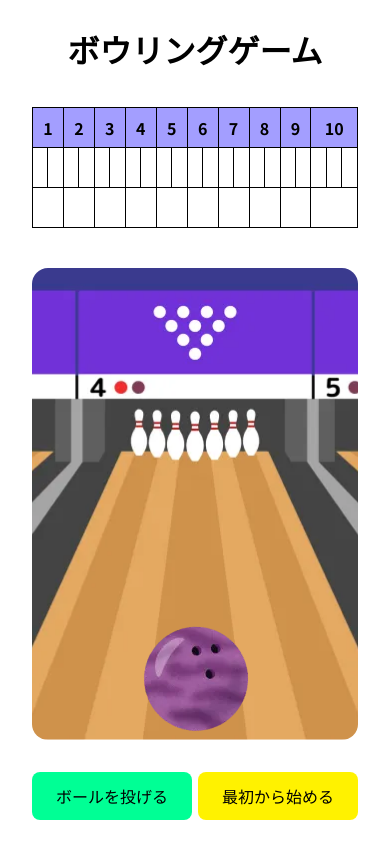
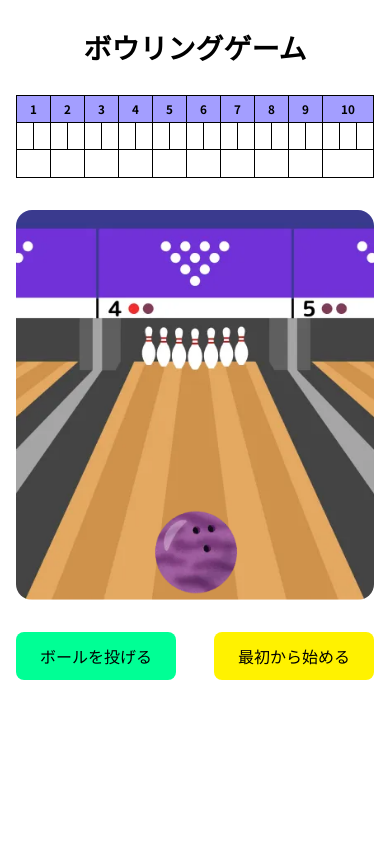
Before and after one commit to marumaru-3/bowling, a PHP site: page / in a window 390 px wide. After the commit the page ends 680 px from the top, so only its background shows below. Run offline with PHP 8.4, Linux system fonts and the light colour scheme; lists and menus that the app fills with data are empty.

Commit message:
レスポンシブ対応完了

```diff
--- a/BowlingGame.php
+++ b/BowlingGame.php
@@ -224,7 +224,7 @@ class BowlingGame
     public function throwBall()
     {
         // 投球結果
-        // $throwResult = 5;
+        // $throwResult = 10;
         $throwResult = random_int(0, $this->currentRemainingPins);
 
         // 残りのピン数を記録
--- a/css/style.css
+++ b/css/style.css
@@ -79,8 +79,9 @@
   background-color: #fff;
   border-radius: 16px;
   border: 8px solid #fff200;
-  width: 380px;
-  height: 360px;
+  max-width: 380px;
+  width: 90%;
+  aspect-ratio: 19/18;
   position: absolute;
   top: 0;
   bottom: 0;
@@ -104,7 +105,7 @@
   text-align: center;
 }
 .bowling-result p .pin-num {
-  font-size: 48px;
+  font-size: 120%;
   margin-right: 4px;
 }
 /* アニメーション処理 */
@@ -125,3 +126,39 @@
   transition: 0.5s 1s all;
 }
 /* / アニメーション処理 */
+
+@media (max-width: 599px) {
+  .bowling-wrapper {
+    padding: 32px 16px;
+  }
+
+  .bowling-title {
+    font-size: 28px;
+    margin-bottom: 32px;
+  }
+
+  .score-board {
+    margin-bottom: 32px;
+  }
+  .score-board th,
+  .score-board td {
+    font-size: 3vw;
+    height: 7vw;
+  }
+
+  .bowling-visual {
+    height: 100vw;
+  }
+  .bowling-ball {
+    width: 24vw;
+    height: 24vw;
+  }
+  .bowling-result p {
+    font-size: 8vw;
+  }
+  /* アニメーション処理 */
+  .bowling-visual.is-animation .bowling-ball {
+    transform: translateY(-42vw) scale(0.7);
+  }
+  /* / アニメーション処理 */
+}
--- a/main.js
+++ b/main.js
@@ -35,12 +35,12 @@ window.addEventListener("load", () => {
 
   throwBtn.addEventListener("click", () => {
     // ビジュアル画面までスクロール
-    const bowlingVisualDOMRect = bowlingVisual.getBoundingClientRect();
-    const bowlingVisualTop = bowlingVisualDOMRect.top + window.pageYOffset;
-    window.scrollTo({
-      top: bowlingVisualTop,
-      behavior: "smooth",
-    });
+    // const bowlingVisualDOMRect = bowlingVisual.getBoundingClientRect();
+    // const bowlingVisualTop = bowlingVisualDOMRect.top + window.pageYOffset;
+    // window.scrollTo({
+    //   top: bowlingVisualTop,
+    //   behavior: "smooth",
+    // });
 
     // アニメーション
     if (bowlingVisual.classList.contains("is-animation")) {
```
